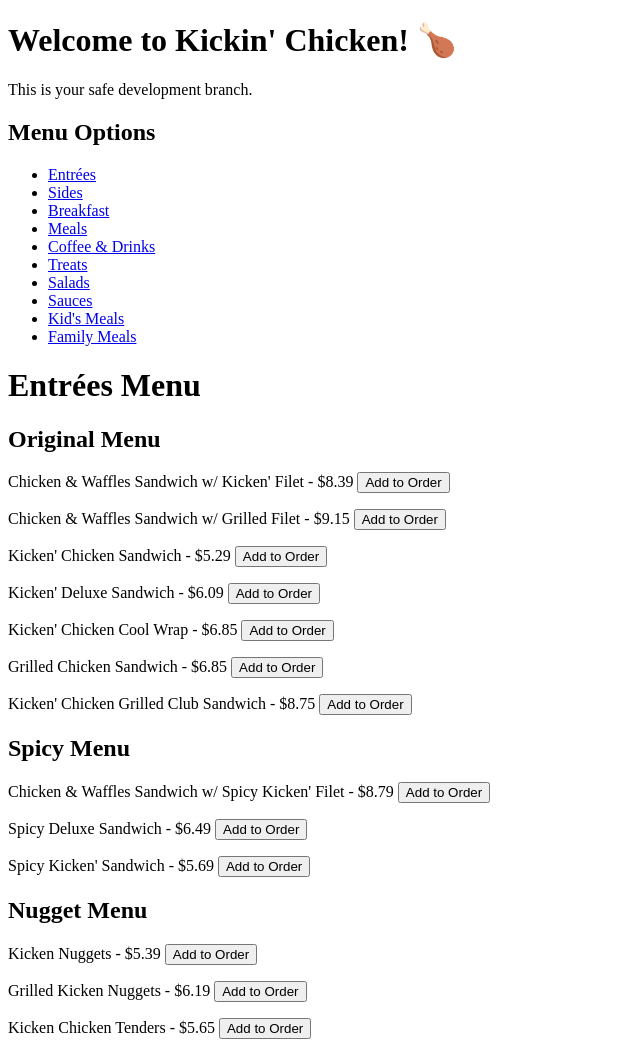
After one commit to mkapapa448/SDEV220-Final-Project-Collaboration, a Django app: page /entrees/ in a window 1280 px wide. The commit adds this page. Shown: the whole page, without its empty margins (0-640 px from the left). Run offline with Django 5.2, Linux system fonts and the light colour scheme.

Commit message:
Finalized inheritance for menu pages

```diff
--- /dev/null
+++ b/ordering/templates/ordering/entrees.html
@@ -0,0 +1,32 @@
+{% extends 'ordering/ordering.html' %}
+{% block content %}
+
+    <h1>Entrées Menu</h1>
+
+
+    <h2>Original Menu</h2>
+    {% for name, price in original_entree.items %}
+        <p>
+            {{ name }} - ${{ price|floatformat:2 }}
+            <button type="button">Add to Order</button>
+        </p>
+    {% endfor %}
+
+    <h2>Spicy Menu</h2>
+
+    {% for name, price in spicy_entree.items %}
+        <p>
+            {{ name }} - ${{ price|floatformat:2 }}
+            <button type="button">Add to Order</button>
+        </p>
+    {% endfor %}
+
+    <h2>Nugget Menu</h2>
+
+    {% for name, price in nugget_entree.items %}
+        <p>
+            {{ name }} - ${{ price|floatformat:2 }}
+            <button type="button">Add to Order</button>
+        </p>
+    {% endfor %}
+{% endblock %}
--- a/ordering/templates/ordering/ordering.html
+++ b/ordering/templates/ordering/ordering.html
@@ -12,12 +12,24 @@
     </header>
 
     <main>
+
         <h2>Menu Options</h2>
+
         <ul>
-            <li><a href="/breakfast/">Breakfast Menu</a></li>
+            <li><a href="/entrees/">Entrées</a></li>
+            <li><a href="/sides/">Sides</a></li>
+            <li><a href="/breakfast/">Breakfast</a></li>
             <li><a href="/meals/">Meals</a></li>
-            <li><a href="/coffee/">Coffee & Drinks</a></li>
+            <li><a href="/drinks/">Coffee & Drinks</a></li>
+            <li><a href="/treats/">Treats</a></li>
+            <li><a href="/salads/">Salads</a></li>
+            <li><a href="/sauces/">Sauces</a></li>
+            <li><a href="/kidsmeals/">Kid's Meals</a></li>
+            <li><a href="/familymeals/">Family Meals</a></li>
         </ul>
+
+        {% block content %}
+        {% endblock %}
     </main>
     <script src="{% static 'ordering/script.js' %}"></script>
 </body>
--- a/ordering/urls.py
+++ b/ordering/urls.py
@@ -11,4 +11,6 @@ urlpatterns = [
     path('salads/', views.salads, name='salads'),
     path('sauces/', views.sauces, name='sauces'),
     path('drinks/', views.drinks, name='drinks'),
+    path('sides/', views.sides, name='sides'),
+    path('entrees/', views.entrees, name='entrees'),
 ]
--- a/ordering/views.py
+++ b/ordering/views.py
@@ -3,6 +3,8 @@ from django.http import HttpResponse
 # Create your views here.
 
 
+def ordering(request):
+    return render(request, 'ordering/ordering.html')
 
 def drinks(request):
     soda_menu = {
@@ -100,7 +102,7 @@ def family_meals(request):
     family_menu = {
         "Kickin Chicken Nuggets Family Style": 32.49,
         "Kickin Chicken Kickn' Strips Family Meal": 32.49,
-        "Grilled Nugget Family Style": 35.49
+        "Grilled Nugget Family Style": 35.49,
     }
 
     return render(request, 'ordering/family_meals.html', {'family_meals': family_menu})
@@ -110,7 +112,7 @@ def kids_meals(request):
         "5 CT Kickin Nuggets Meal": 3.40,
         "2 Ct Kickin Strips Meal": 6.95,
         "5 Ct Grilled Kickin Nuggets Meal": 7.05,
-        "Mac and Cheese Kid's Meal": 7.05
+        "Mac and Cheese Kid's Meal": 7.05,
     }
     return render(request, 'ordering/kids_meals.html', {'kids_meals': kids_meal_menu})
 
@@ -130,13 +132,13 @@ def meals(request):
         "Grilled Chicken Sandwich": 10.99,
         "Grilled Chicken Club Meal": 12.89,
         "Kicken Chicken Sandwich Meal": 9.45,
-        "Kicken Chicken Deluxe Meal": 10.25
+        "Kicken Chicken Deluxe Meal": 10.25,
     }
 
     chicken_strip_menu = {
         "Kickin Chicken Nuggets Meal": 9.55,
         "Kicken Chicken Grilled Nuggets Meal": 10.39,
-        "Chicken Strips Meal": 9.89
+        "Chicken Strips Meal": 9.89,
     }
 
     return render(request, 'ordering/meals.html', {
@@ -150,7 +152,7 @@ def salads(request):
     salad_menu = {
         "Cobb Salad": 9.89,
         "Market Salad": 10.09,
-        "Kickin' Salad": 11.25
+        "Kickin' Salad": 11.25,
     }
 
     return render(request, 'ordering/salads.html', {'salads': salad_menu})
@@ -161,7 +163,50 @@ def sauces(request):
         "8oz Honey Mustard Sauce": 3.00,
         "8oz Barbecue Sauce": 2.75,
         "8oz Kickin Sauce (Regular)": 3.00,
-        "8oz Saucy Chicken Ranch": 2.75
+        "8oz Saucy Chicken Ranch": 2.75,
     }
 
     return render(request, 'ordering/sauces.html', {'sauces': sauces_menu})
+
+def sides(request):
+    sides_menu = {
+        "Kicken Chicken Waffle Fries": 2.65,
+        "Fruit Cup": 4.29,
+        "Side Salad": 4.39,
+        "Mac & Cheese": 4.29,
+        "Kale Crunch Side": 4.29,
+        "Berry Parfait": 4.99,
+        "Apple Sauce": 2.49,
+        "Cheese Sauce": 1.55,
+    }
+
+    return render(request, 'ordering/sides.html', {'sides': sides_menu})
+
+def entrees(request):
+    original_entree_menu = {
+        "Chicken & Waffles Sandwich w/ Kicken' Filet": 8.39,
+        "Chicken & Waffles Sandwich w/ Grilled Filet": 9.15,
+        "Kicken' Chicken Sandwich": 5.29,
+        "Kicken' Deluxe Sandwich": 6.09,
+        "Kicken' Chicken Cool Wrap": 6.85,
+        "Grilled Chicken Sandwich": 6.85,
+        "Kicken' Chicken Grilled Club Sandwich": 8.75,
+    }
+
+    spicy_entree_menu = {
+        "Chicken & Waffles Sandwich w/ Spicy Kicken' Filet": 8.79,
+        "Spicy Deluxe Sandwich": 6.49,
+        "Spicy Kicken' Sandwich": 5.69,
+    }
+
+    nugget_menu = {
+        "Kicken Nuggets": 5.39,
+        "Grilled Kicken Nuggets": 6.19,
+        "Kicken Chicken Tenders": 5.65,
+    }
+
+    return render(request, 'ordering/entrees.html', {
+        'original_entree': original_entree_menu,
+        'spicy_entree': spicy_entree_menu,
+        'nugget_entree': nugget_menu,
+    })
```
Also changed, not shown: ordering/templates/ordering/breakfast.html (+9 -10 lines), ordering/templates/ordering/drinks.html (+3 -10 lines), ordering/templates/ordering/family_meals.html (+3 -10 lines), ordering/templates/ordering/kids_meals.html (+3 -10 lines), ordering/templates/ordering/meals.html (+3 -10 lines), ordering/templates/ordering/salads.html (+3 -10 lines), ordering/templates/ordering/sauces.html (+4 -10 lines), ordering/templates/ordering/sides.html (added, +13 -0 lines), ordering/templates/ordering/treats.html (+4 -11 lines).
